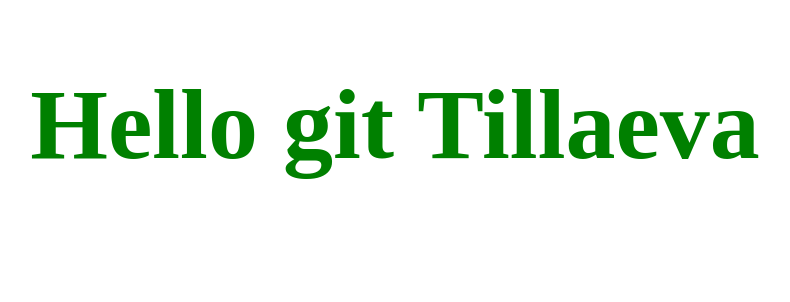
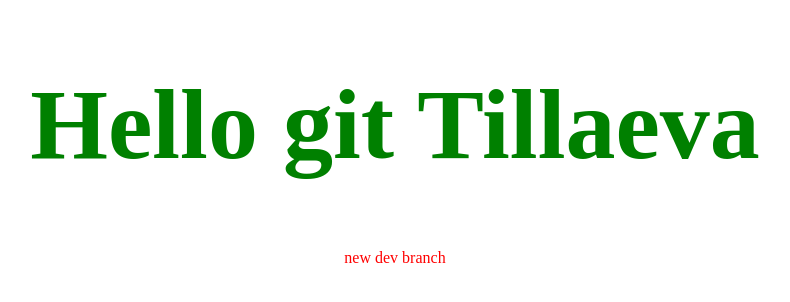
Before and after one commit to malikatillaeva/github, a plain HTML site: page index.html in a window 1280 px wide. Shown: the whole page, without its empty margins (245-1035 px from the left). Drawn offline with Linux system fonts and the light colour scheme.

Commit message:
dev branch versiya 4

```diff
--- a/index.html
+++ b/index.html
@@ -9,5 +9,7 @@
 <body>
     <h1>Hello git Tillaeva</h1>
 
+    <p>new dev branch</p>
+
 </body>
 </html>
--- a/style.css
+++ b/style.css
@@ -3,3 +3,8 @@ h1{
     font-size: 100px;
     text-align: center;
 }
+
+p{
+    color: red;
+    text-align: center;
+}
```
